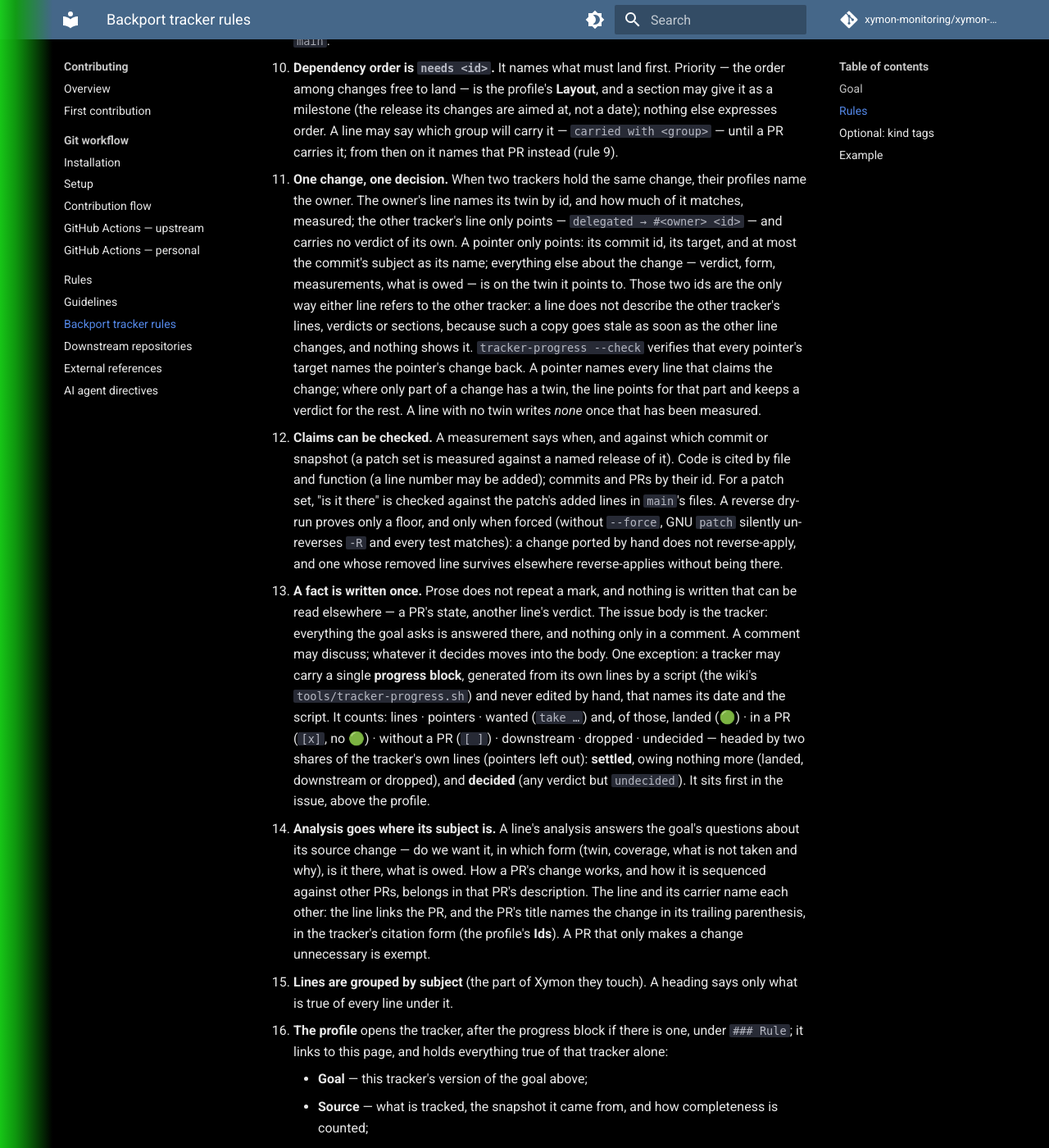
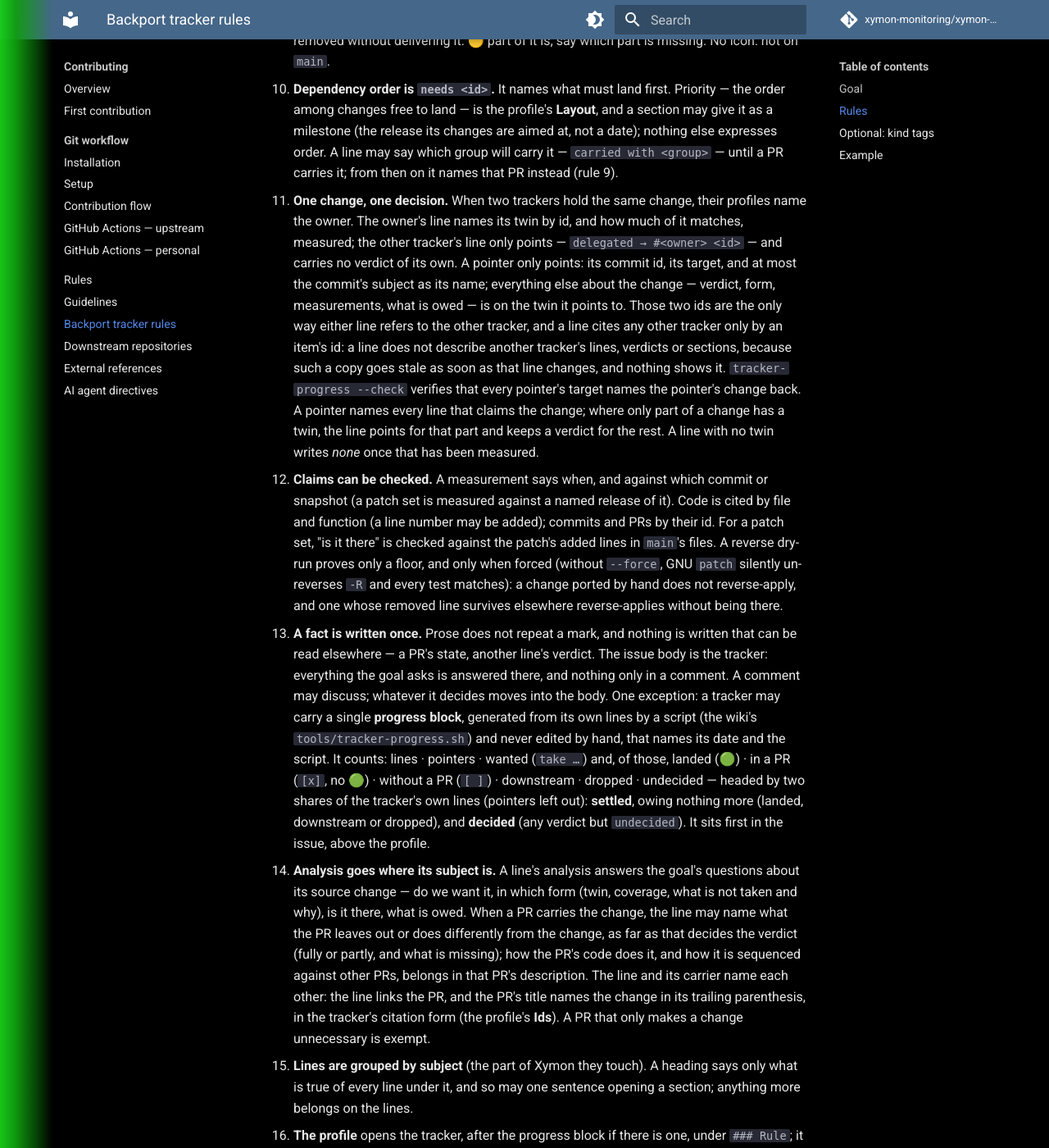
Before and after one commit to xymon-monitoring/xymon-wiki, an MkDocs documentation site: the page built from docs/contributing/backport-tracker-rules.md, in a window 1280 px wide and 1400 px high, scrolled down 1592 px. Shown: the whole window at 82% size. Built offline with MkDocs 1.6.1 and Material for MkDocs 9.7.7, drawn with Linux system fonts in a browser that asks for light colours; comment, search, counter and statistics services are not loaded; some of the changed text lies outside the part shown.

Commit message:
backport-tracker-rules: excluded changes have no line; cite other trackers by id; where PR analysis stops; one opening sentence per section
Each closes a conflict found while checking xymon#29 and xymon#106: an out-of-scope change that kept a line, a third tracker's content described on a line, the boundary between a line's coverage analysis and a PR's mechanism, and a section's opening sentence that no rule covered.

```diff
--- a/docs/contributing/backport-tracker-rules.md
+++ b/docs/contributing/backport-tracker-rules.md
@@ -30,7 +30,7 @@
 1. **Every change has one line.** One change per line, and every change in the
    source gets one; the profile says how completeness is counted. The profile may
    exclude a set of changes, with its reason, in its **Out of scope** field —
-   excluded changes need no line.
+   excluded changes have no line, and a change that has a line is in scope.
 2. **Each line has one verdict:**
    - `take as is` — port it as written;
    - `take, not as written — <reason>` — we want the change, not this form. If
@@ -73,9 +73,10 @@
    only points: its commit id, its target, and at most the commit's subject as
    its name; everything else about the change — verdict, form, measurements,
    what is owed — is on the twin it points to. Those two
-   ids are the only way either line refers to the other tracker: a line does not
-   describe the other tracker's lines, verdicts or sections, because such a copy
-   goes stale as soon as the other line changes, and nothing shows it.
+   ids are the only way either line refers to the other tracker, and a line
+   cites any other tracker only by an item's id: a line does not describe
+   another tracker's lines, verdicts or sections, because such a copy goes stale
+   as soon as that line changes, and nothing shows it.
    `tracker-progress --check` verifies that every pointer's target names the
    pointer's change back. A pointer names every line that claims the change;
    where only part of a change has a twin, the line points for that part and
@@ -105,14 +106,17 @@
    `undecided`). It sits first in the issue, above the profile.
 9. **Analysis goes where its subject is.** A line's analysis answers the goal's
    questions about its source change — do we want it, in which form (twin,
-   coverage, what is not taken and why), is it there, what is owed. How a PR's
-   change works, and how it is sequenced against other PRs, belongs in that PR's
-   description. The line and its carrier name each other: the line links the
+   coverage, what is not taken and why), is it there, what is owed. When a PR
+   carries the change, the line may name what the PR leaves out or does
+   differently from the change, as far as that decides the verdict (fully or
+   partly, and what is missing); how the PR's code does it, and how it is
+   sequenced against other PRs, belongs in that PR's description. The line and its carrier name each other: the line links the
    PR, and the PR's title names the change in its trailing parenthesis, in the
    tracker's citation form (the profile's **Ids**). A PR that only makes a change
    unnecessary is exempt.
 10. **Lines are grouped by subject** (the part of Xymon they touch). A heading
-    says only what is true of every line under it.
+    says only what is true of every line under it, and so may one sentence
+    opening a section; anything more belongs on the lines.
 11. **The profile** opens the tracker, after the progress block if there is one,
     under `### Rule`; it links to this page, and
     holds everything true of that tracker alone:
```
